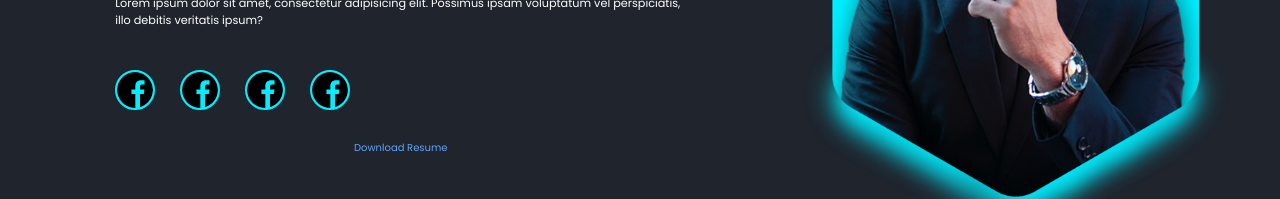
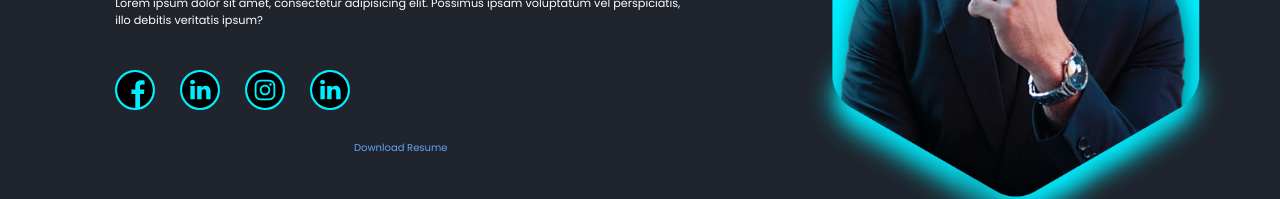
Before and after one commit to its-Chandan137/Portfolio, a React (Vite) app: page / in a window 1280 px wide. Shown: the part 471-670 px from the top of the page. Built offline with nearby package versions, Linux system fonts and the light colour scheme.

Commit message:
all icons change

```diff
--- a/src/components/hero/Hero.jsx
+++ b/src/components/hero/Hero.jsx
@@ -3,6 +3,9 @@ import "../../styles/Hero.scss";
 import { Button } from "react-bootstrap";
 
 import facebook from "../../assets/icons/facebook.svg";
+import twitter from "../../assets/icons/twitter.svg";
+import instagram from "../../assets/icons/instagram.svg";
+import linkedin from "../../assets/icons/linkedin.svg";
 import heroImage from "../../assets/images/hero.png";
 import { BodyOne, Title } from "../common/CustomeComponents";
 
@@ -23,9 +26,9 @@ export const Hero = () => {
 
         <div className="social-media">
           <img src={facebook} className="social_icon" alt="FB"/>
-          <img src={facebook} className="social_icon" alt="FB"/>
-          <img src={facebook} className="social_icon" alt="FB" />
-          <img src={facebook} className="social_icon" alt="FB" />
+          <img src={twitter} className="social_icon" alt="FB"/>
+          <img src={instagram} className="social_icon" alt="FB" />
+          <img src={linkedin} className="social_icon" alt="FB" />
         </div>
 
         <Button>Download Resume</Button>
```
